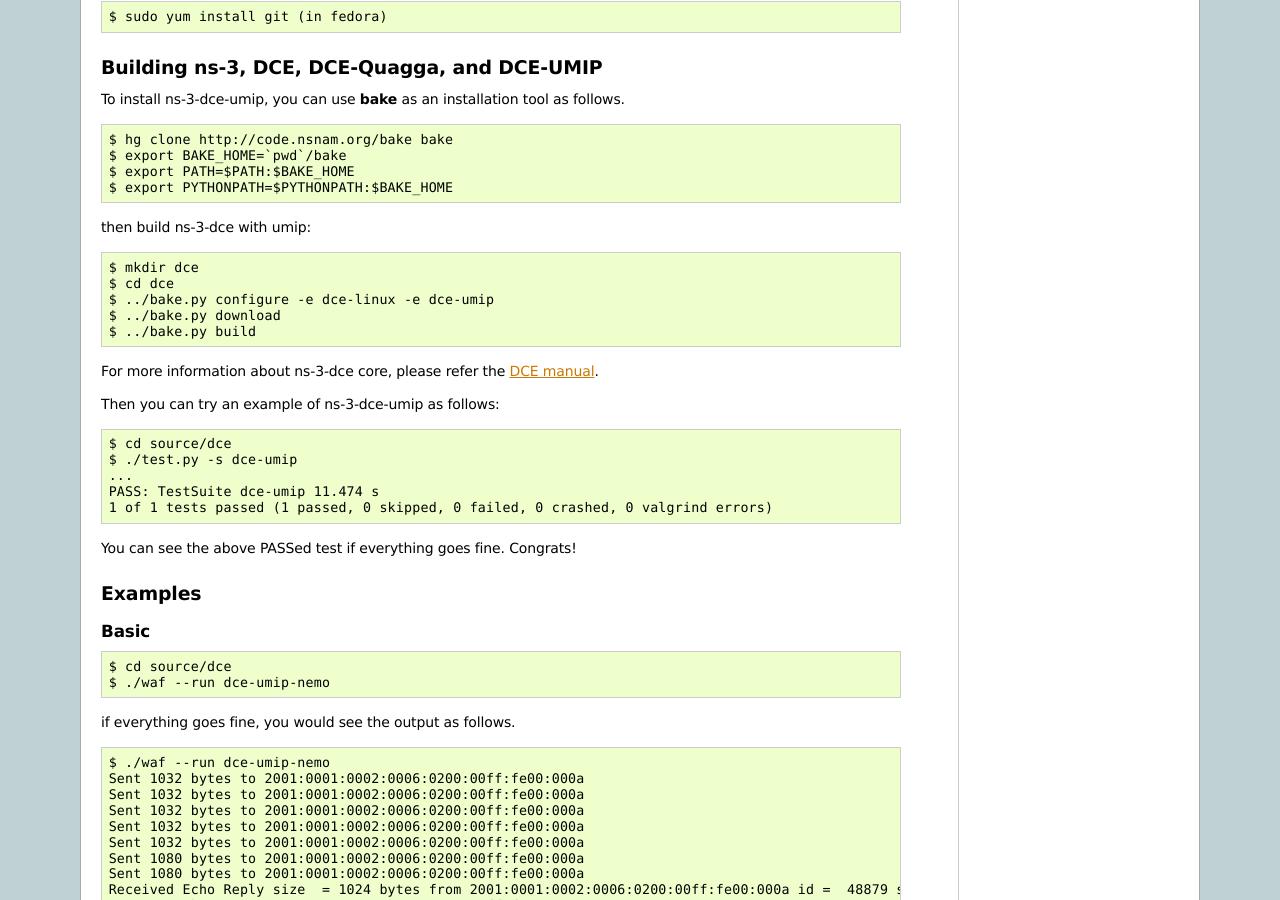
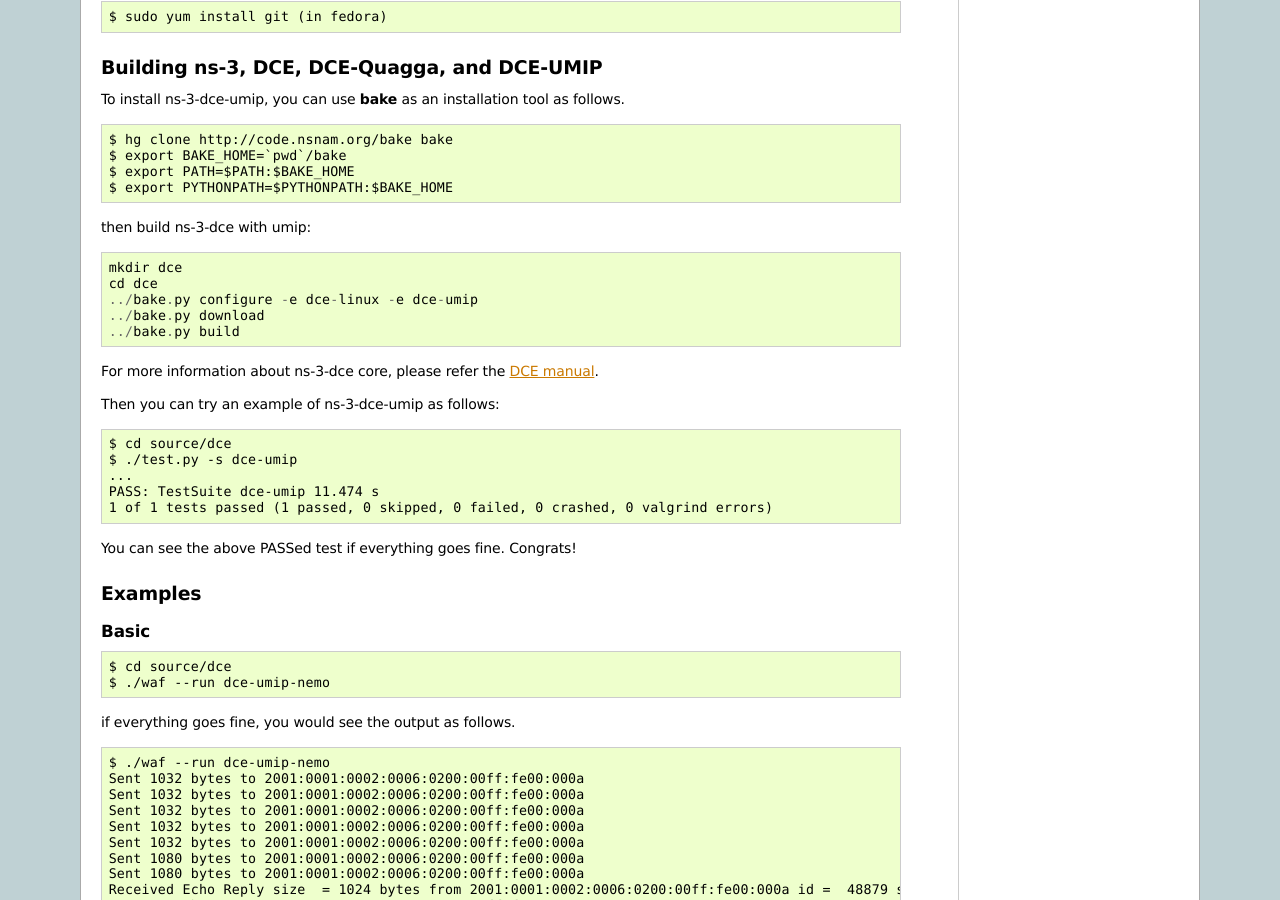
Before and after one commit to direct-code-execution/ns-3-dce-umip, a Sphinx documentation site: the page built from doc/source/getting-started.rst, in a window 1280 px wide and 900 px high, scrolled down 754 px. Built offline with Sphinx 7.4.7, drawn with Linux system fonts in a browser that asks for light colours.

```diff
--- a/doc/source/getting-started.rst
+++ b/doc/source/getting-started.rst
@@ -70,11 +70,11 @@ then build ns-3-dce with umip:
 
 ::
 
-  $ mkdir dce
-  $ cd dce
-  $ ../bake.py configure -e dce-linux -e dce-umip
-  $ ../bake.py download
-  $ ../bake.py build
+  mkdir dce
+  cd dce
+  ../bake.py configure -e dce-linux -e dce-umip
+  ../bake.py download
+  ../bake.py build
 
 For more information about ns-3-dce core, please refer the `DCE manual
 <http://www-sop.inria.fr/members/Frederic.Urbani/ns3dceccnx/getting-started.html#building-ns-3-and-dce>`_.
```
